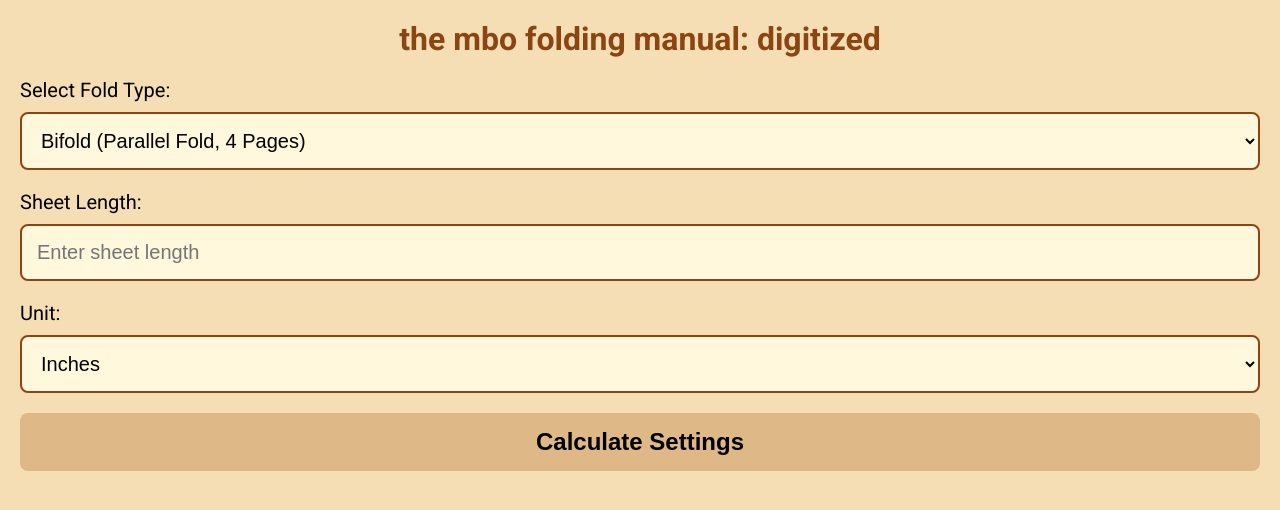
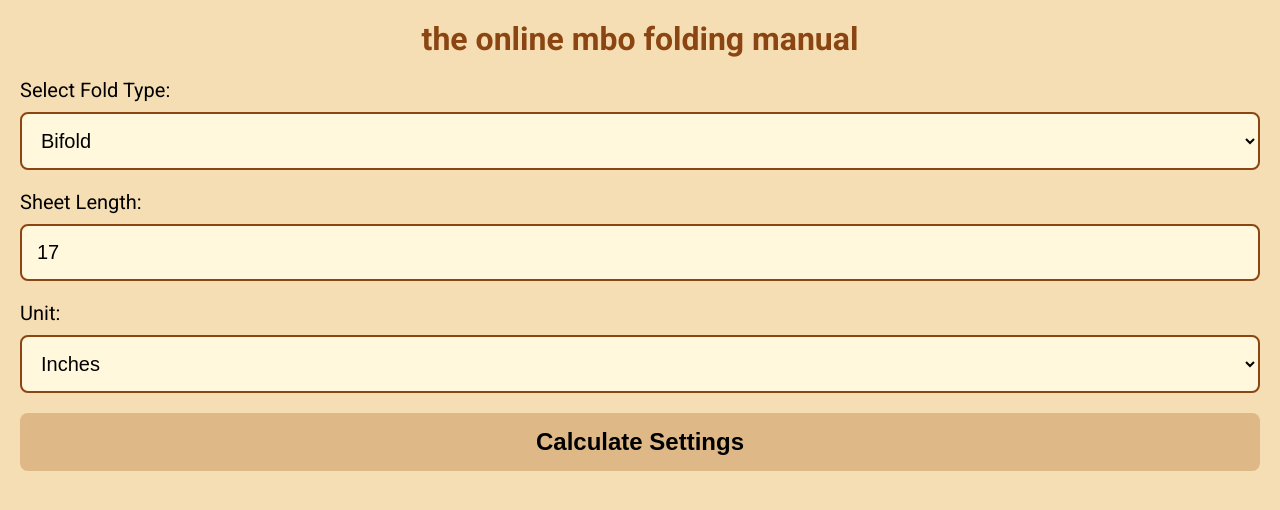
Before and after one commit to PapaJoeu/MBOmanual, a plain HTML site: page index.html in a window 1280 px wide. Drawn offline with Linux system fonts and the light colour scheme.

Commit message:
updated copy for fold types and header

```diff
--- a/index.html
+++ b/index.html
@@ -13,17 +13,17 @@
 </head>
 <body>
 
-    <h1>the mbo folding manual: digitized</h1>
+    <h1>the online mbo folding manual </h1>
 
     <label for="foldType">Select Fold Type:</label>
     <select id="foldType">
-        <option value="bifold">Bifold (Parallel Fold, 4 Pages)</option>
-        <option value="trifold">Trifold (Accordion Fold, 6 Pages)</option>
-        <option value="zfold">Z-Fold (Parallel Fold, 6 Pages)</option>
+        <option value="bifold">Bifold</option>
+        <option value="trifold">Trifold</option>
+        <option value="zfold">Z-Fold</option>
     </select>
 
     <label for="sheetLength">Sheet Length:</label>
-    <input type="number" id="sheetLength" placeholder="Enter sheet length" min="0" step="any">
+    <input type="number" id="sheetLength" placeholder="Enter sheet length" min="0" step="any" value="17">
 
     <label for="unit">Unit:</label>
     <select id="unit">
```
